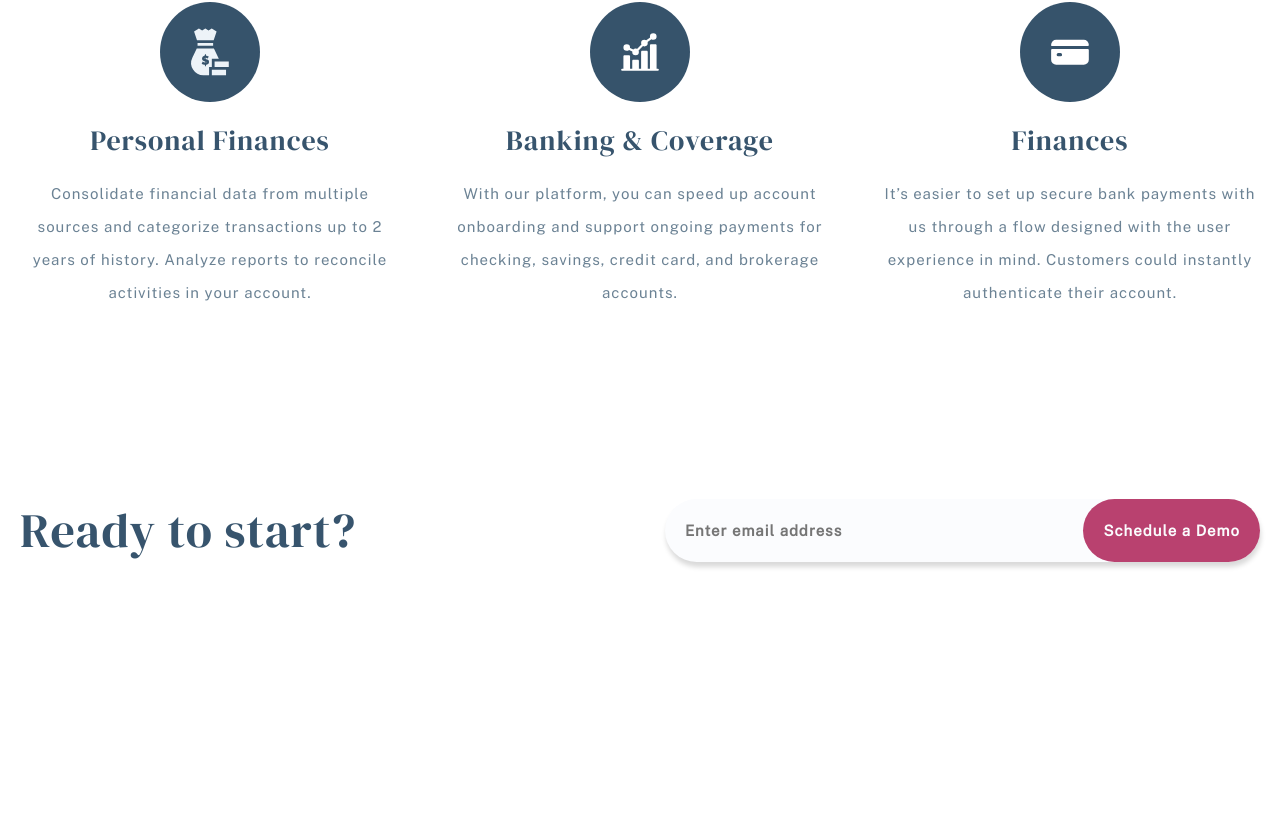
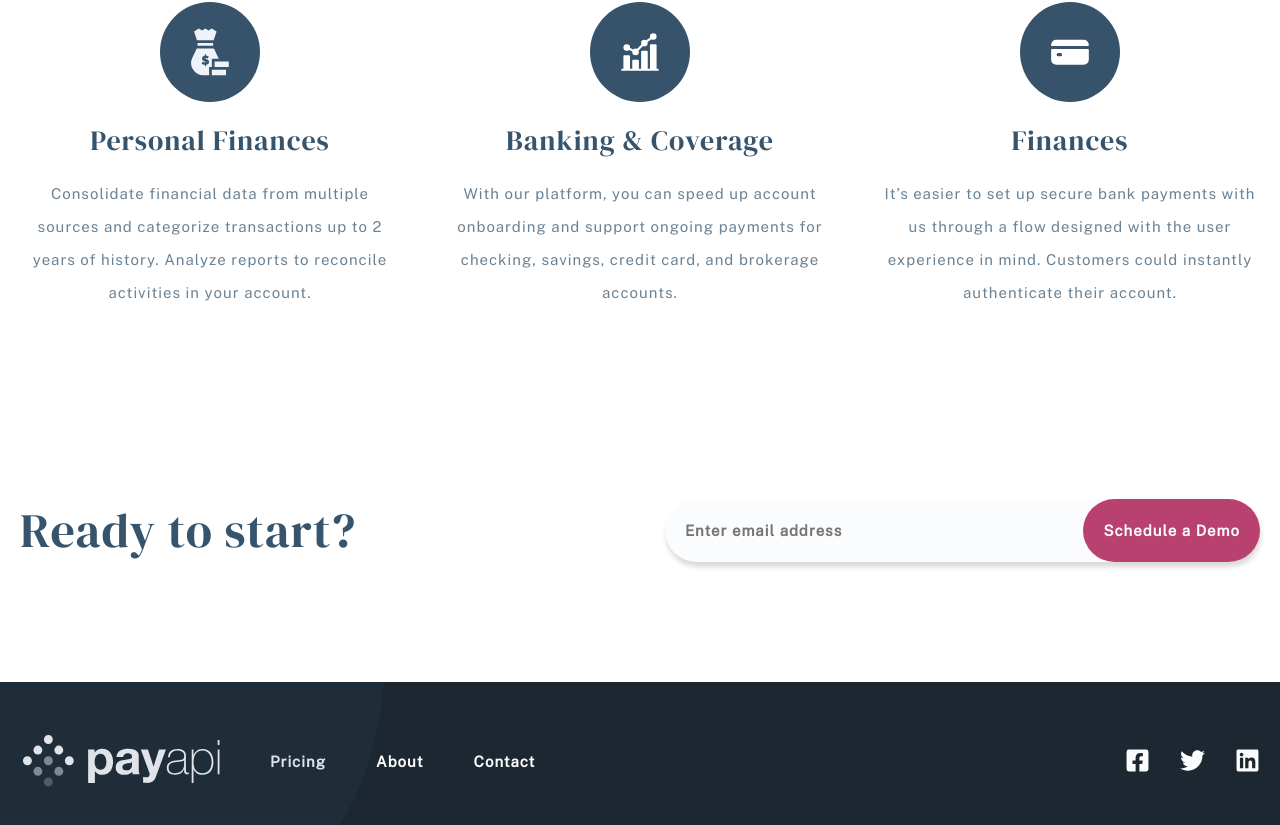
Before and after one commit to habibdev96/FEM-payapi-multi-page-website, a React (Create React App) app: page / in a window 1280 px wide. Shown: the part 2603-3428 px from the top of the page. Before the commit the page ends 3285 px from the top, so only its background shows below. Built offline with nearby package versions, Linux system fonts and the light colour scheme.

Commit message:
created footer

```diff
--- a/src/App.js
+++ b/src/App.js
@@ -6,6 +6,7 @@ import About from './pages/About';
 import Contact from './pages/Contact';
 import Navbar from './components/Shared/Navbar';
 import CtaSection from './components/Shared/CtaSection';
+import Footer from './components/Shared/Footer';
 
 const App = () => {
   return (
@@ -20,6 +21,7 @@ const App = () => {
           <Route exact path='/Contact' component={Contact} />
         </Switch>
         <CtaSection />
+        <Footer />
       </Router>
     </>
   );
--- a/src/abstracts/Globals.js
+++ b/src/abstracts/Globals.js
@@ -4,6 +4,7 @@ const Globals = createGlobalStyle`
   :root {
     /* colors */
     --white: hsl(220, 60%, 99%);
+    --faintBlue: hsl(220, 60%, 79%);
     --darkPink: hsl(337, 48%, 49%);
     --activePink: hsl(337, 60%, 64%);
     --sanJuanBlue: hsl(207, 33%, 32%);
--- a/src/components/Home/Partners.js
+++ b/src/components/Home/Partners.js
@@ -59,7 +59,7 @@ const Partners = () => {
             developers with the tools they need to create easy and accessible
             experiences for their users.
           </Paragraph>
-          <Button to='/About' secondary>
+          <Button to='/About' secondary={+true}>
             About us
           </Button>
         </div>
--- /dev/null
+++ b/src/components/Shared/Footer.js
@@ -0,0 +1,106 @@
+import styled from 'styled-components';
+import logo from '../../assets/shared/desktop/logolight.svg';
+import StyledLink from '../styledElements/Link';
+import { Link } from 'react-router-dom';
+import { maxWidthLg, sectionSpacingSm } from '../../abstracts/Mixins';
+import bgPattern from '../../assets/shared/desktop/bg-pattern-circle.svg';
+import { FaFacebookSquare, FaTwitter, FaLinkedin } from 'react-icons/fa';
+
+const StyledFooter = styled.footer`
+  position: relative;
+  background-color: var(--mirageBlue);
+  overflow: hidden;
+
+  .bg-pattern {
+    position: absolute;
+    width: 50%;
+    bottom: -90%;
+    left: -20%;
+  }
+`;
+
+const Container = styled.div`
+  ${maxWidthLg}
+  ${sectionSpacingSm}
+  display: flex;
+  align-items: center;
+  justify-content: space-between;
+
+  .info {
+    display: flex;
+    align-items: center;
+    gap: var(--gap);
+  }
+
+  .logo {
+    width: 20rem;
+  }
+
+  .links {
+    display: flex;
+    align-items: center;
+    gap: var(--gap);
+  }
+
+  .socials {
+    display: flex;
+    align-items: center;
+    gap: 3rem;
+
+    svg {
+      color: var(--white);
+      font-size: var(--sm);
+      transition: var(--mainTransition);
+
+      &:hover,
+      &:focus {
+        color: var(--activePink);
+      }
+    }
+  }
+`;
+
+const Footer = () => {
+  return (
+    <StyledFooter>
+      <img src={bgPattern} alt='' className='bg-pattern' />
+      <Container>
+        <div className='info'>
+          <Link to='/'>
+            <img src={logo} alt='payapi logo' className='logo' />
+          </Link>
+          <ul className='links'>
+            <li>
+              <StyledLink to='/Pricing' light={+true}>
+                Pricing
+              </StyledLink>
+            </li>
+            <li>
+              <StyledLink to='/About' light={+true}>
+                About
+              </StyledLink>
+            </li>
+            <li>
+              <StyledLink to='/Contact' light={+true}>
+                Contact
+              </StyledLink>
+            </li>
+          </ul>
+        </div>
+        <div className='socials'>
+          <a href='#!'>
+            <FaFacebookSquare />
+          </a>
+          <a href='#!'>
+            <FaTwitter />
+          </a>
+          <a href='#!'>
+            <FaLinkedin />
+          </a>
+        </div>
+      </Container>
+    </StyledFooter>
+  );
+};
+
+export default Footer;
--- a/src/components/Shared/Navbar.js
+++ b/src/components/Shared/Navbar.js
@@ -3,14 +3,14 @@ import logo from '../../assets/shared/desktop/logo.svg';
 import StyledLink from '../styledElements/Link';
 import { Link } from 'react-router-dom';
 import { Button } from '../styledElements/Buttons';
-import { maxWidthLg } from '../../abstracts/Mixins';
+import { maxWidthLg, sectionSpacingSm } from '../../abstracts/Mixins';
 
 const Container = styled.div`
   ${maxWidthLg}
+  ${sectionSpacingSm}
   display: flex;
   align-items: center;
   justify-content: space-between;
-  padding: 5rem 2rem;
 
   .info {
     display: flex;
@@ -49,7 +49,7 @@ const Navbar = () => {
             </li>
           </ul>
         </div>
-        <Button to='Pricing' primary>
+        <Button to='Pricing' primary={+true}>
           Schedule a Demo
         </Button>
       </Container>
--- a/src/components/styledElements/Link.js
+++ b/src/components/styledElements/Link.js
@@ -6,12 +6,13 @@ const StyledLink = styled(Link)`
   ${textStyles}
   font-size: 1.5rem;
   font-weight: bold;
-  color: var(--lightSanJuanBlue);
   transition: var(--mainTransition);
+  color: ${({ light }) => (light ? 'var(--white)' : 'var(--lightSanJuanBlue)')};
 
   &:hover,
   &:focus {
-    color: var(--sanJuanBlue);
+    color: ${({ light }) =>
+      light ? 'var(--faintBlue)' : 'var(--sanJuanBlue)'};
   }
 `;
 
```
Also changed, not shown: src/assets/shared/desktop/logolight.svg (added).
